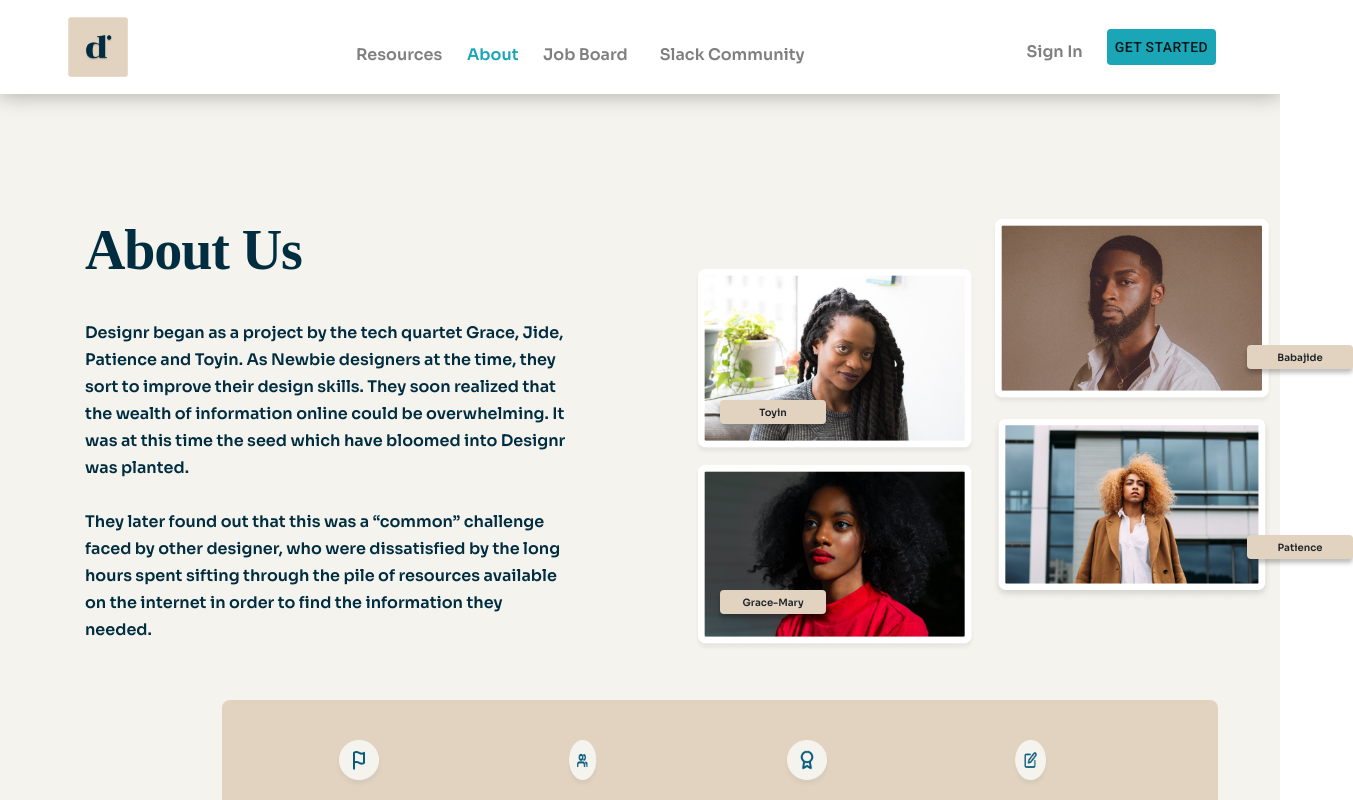
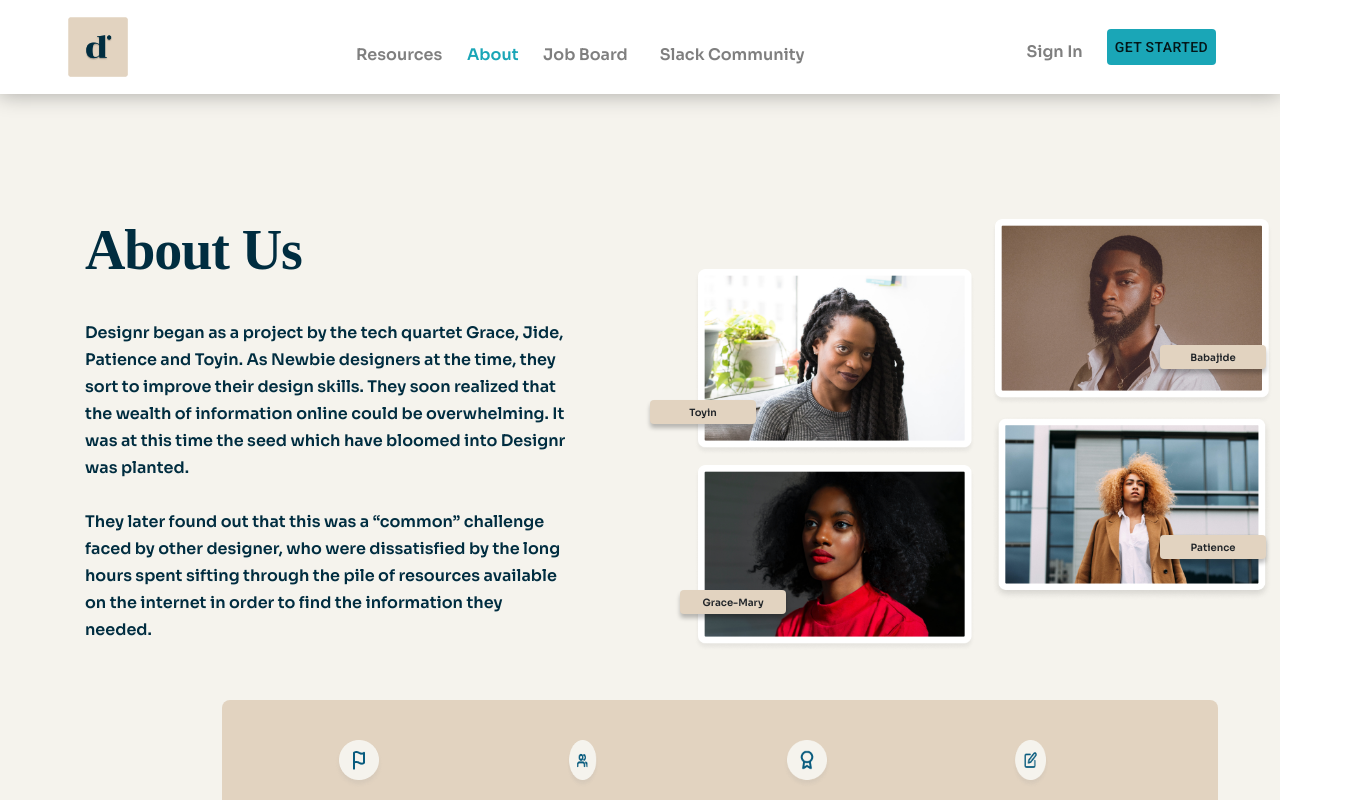
Before and after one commit to Paige-cyber25/Designr, a React (Create React App) app: page /about in a window 1280 px wide. Shown: the top 800 px of the page, 1353 px wide, since content can reach past the window. Built offline with nearby package versions, Linux system fonts and the light colour scheme; a web font is replaced by a local one.

Commit message:
changed some css

```diff
--- a/src/App.css
+++ b/src/App.css
@@ -462,9 +462,9 @@ html, body {
   height: 293px;
   border-radius: 8px;
   background: #F5F3ED;
-  left: 880px;
-  position: absolute;
-  top: 3586px;
+   left: 830px;
+  position: absolute;
+  top: 3518px;
   /* margin: 32px 24px; */
 }
 
@@ -1238,25 +1238,25 @@ top: 29.53%;
 
 .toyin {
   position: absolute;
-  left: 720px;
+  left: 650px;
   top: 400px;
 }
 
 .babaJide {
   position: absolute;
-  left: 1247px;
+  left: 1160px;
   top: 345px;
 }
 
 .graceMary {
   position: absolute;
-  left: 720px;
+  left: 680px;
   top: 590px;
 }
 
 .patience {
   position: absolute;
-  left: 1247px;
+  left: 1160px;
   top: 535px;
 }
 
```
